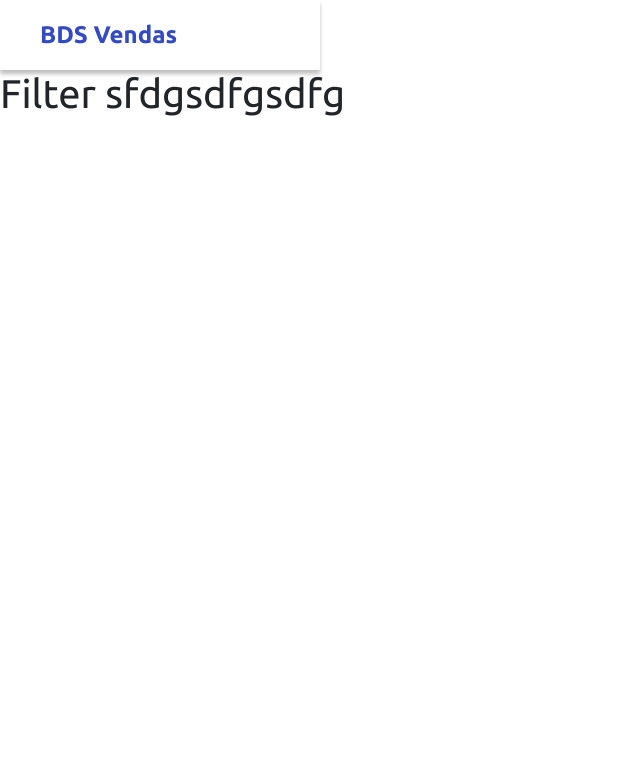
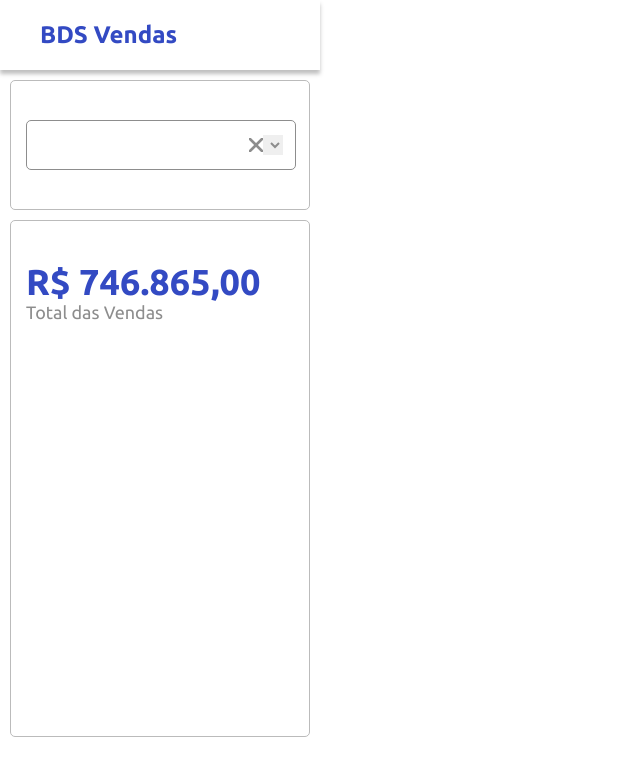
Before and after one commit to denesreis/ds-vendas, a React (Create React App) app in the folder front-web/: page / in a window 1280 px wide. Shown: the top 776 px of the page, without its empty margins (0-640 px from the left). Built offline with nearby package versions, Linux system fonts and the light colour scheme.

Commit message:
componente body-data iniciado

```diff
--- a/front-web/src/App.tsx
+++ b/front-web/src/App.tsx
@@ -1,9 +1,16 @@
+import BodyData from 'components/body-data';
+import Filter from 'components/filter';
 import Header from 'components/header';
+import './app.css';
 
 function App() {
   return (
     <>
       <Header />
+      <div className="app-container">
+        <Filter />
+      </div>
+      <BodyData />
     </>
   );
 }
--- /dev/null
+++ b/front-web/src/app.css
@@ -0,0 +1,5 @@
+.app-container{
+
+  padding: 10px 10px 10px 10px;
+
+}
--- /dev/null
+++ b/front-web/src/components/body-data/index.tsx
@@ -0,0 +1,15 @@
+import './styles.css';
+import { formatPrice } from 'utils/formatters';
+
+function BodyData() {
+  return (
+    <div className="body-data-container base-card">
+      <div className="total-sales-container">
+        <h1 className="total-sales">{formatPrice(746865.0)}</h1>
+        <h2 className="text-total-sales">Total das Vendas</h2>
+      </div>
+    </div>
+  );
+}
+
+export default BodyData;
--- /dev/null
+++ b/front-web/src/components/body-data/styles.css
@@ -0,0 +1,45 @@
+.body-data-container{
+
+  border: 1px solid #bbb;
+
+  width: 300px;
+  height: 517px;
+  left: 0px;
+  top: 0px;
+  margin-left: 10px;
+  margin-bottom: 10px;
+  padding-bottom: 10px;
+
+}
+
+.total-sales{
+  color: var(--blue-normal);
+  font-style: normal;
+  font-weight: bold;
+  font-size: 36px;
+  line-height: 41px;
+  display: flex;
+  align-items: center;
+}
+
+.total-sales-container{
+  display: contents;
+  border: 1px solid #bbb;
+  align-items: center;
+ }
+
+ .total-sales{
+   margin-left: 15px;
+   margin-top: 40px;
+
+ }
+.text-total-sales{
+  font-style: normal;
+  font-weight: normal;
+  font-size: 18px;
+  line-height: 21px;
+  display: flex;
+  align-items: center;
+  color: var(--grey-light-color);
+  margin-left: 15px;
+}
--- a/front-web/src/components/filter/index.tsx
+++ b/front-web/src/components/filter/index.tsx
@@ -1,7 +1,14 @@
+import './styles.css';
+import { ReactComponent as XIcon } from 'assets/x-icon.svg';
+
 function Filter() {
   return (
-    <div className="main-filter-container">
-      <h1>Filter sfdgsdfgsdfg</h1>
+    <div className="main-filter-container base-card">
+      <div className="filter-container base-card">
+        <input type="text" className="text-filter form-control" />
+        <XIcon className="xicon-filter" />
+        <select className="select-filter"></select>
+      </div>
     </div>
   );
 }
--- a/front-web/src/components/filter/styles.css
+++ b/front-web/src/components/filter/styles.css
@@ -3,8 +3,43 @@
   height: 130px;
   left: 0px;
   top: 0px;
-  background: var(--primary-color);
-  border-radius: 5px;
   border: 1px solid #bbb;
-  padding-top: 50px;
+  display: flex;
+  align-items: center;
+  padding-left: 15px;
 }
+
+
+.filter-container{
+  left: 5%;
+  right: 5%;
+  top: 30.77%;
+  bottom: 30.77%;
+  border: 1px solid #8D8D8D;
+  box-sizing: border-box;
+  width: 270px;
+  height: 50px;
+  display: flex;
+  align-items: center;
+  padding-left: 12px;
+
+}
+
+
+
+.text-filter{
+  width: 200px;
+  border: none;
+
+}
+
+.xicon-filter{
+  margin-left: 10px;
+
+}
+
+.select-filter{
+  margin-left: 15x;
+  border: none;
+  color: var(--grey-light-color);
+}
--- a/front-web/src/index.css
+++ b/front-web/src/index.css
@@ -5,6 +5,8 @@
 :root{
   --primary-color: #FFFFFF;
   --text-color: #334AC3;
+  --grey-light-color:#8D8D8D;
+  --blue-normal: #334AC3;
 
 }
 
@@ -22,3 +24,8 @@ h5,
 h6 {
   margin: 0;
 }
+
+.base-card {
+  background: var(--primary-color);
+  border-radius: 5px;
+}
--- a/front-web/src/index.tsx
+++ b/front-web/src/index.tsx
@@ -3,12 +3,10 @@ import ReactDOM from 'react-dom';
 import 'bootstrap/dist/css/bootstrap.css';
 import App from './App';
 import './index.css';
-import Filter from 'components/filter';
 
 ReactDOM.render(
   <React.StrictMode>
     <App />
-    <Filter />
   </React.StrictMode>,
   document.getElementById('root')
 );
--- /dev/null
+++ b/front-web/src/utils/formatters.ts
@@ -0,0 +1,7 @@
+export const formatPrice = (price: number) => {
+  return new Intl.NumberFormat('pt-BR', {
+    minimumFractionDigits: 2 /*Numero de casas decimais  */,
+    style: 'currency' /*estilo moeda */,
+    currency: 'BRL'
+  }).format(price);
+};
```
Also changed, not shown: front-web/src/assets/x-icon.svg (added).
